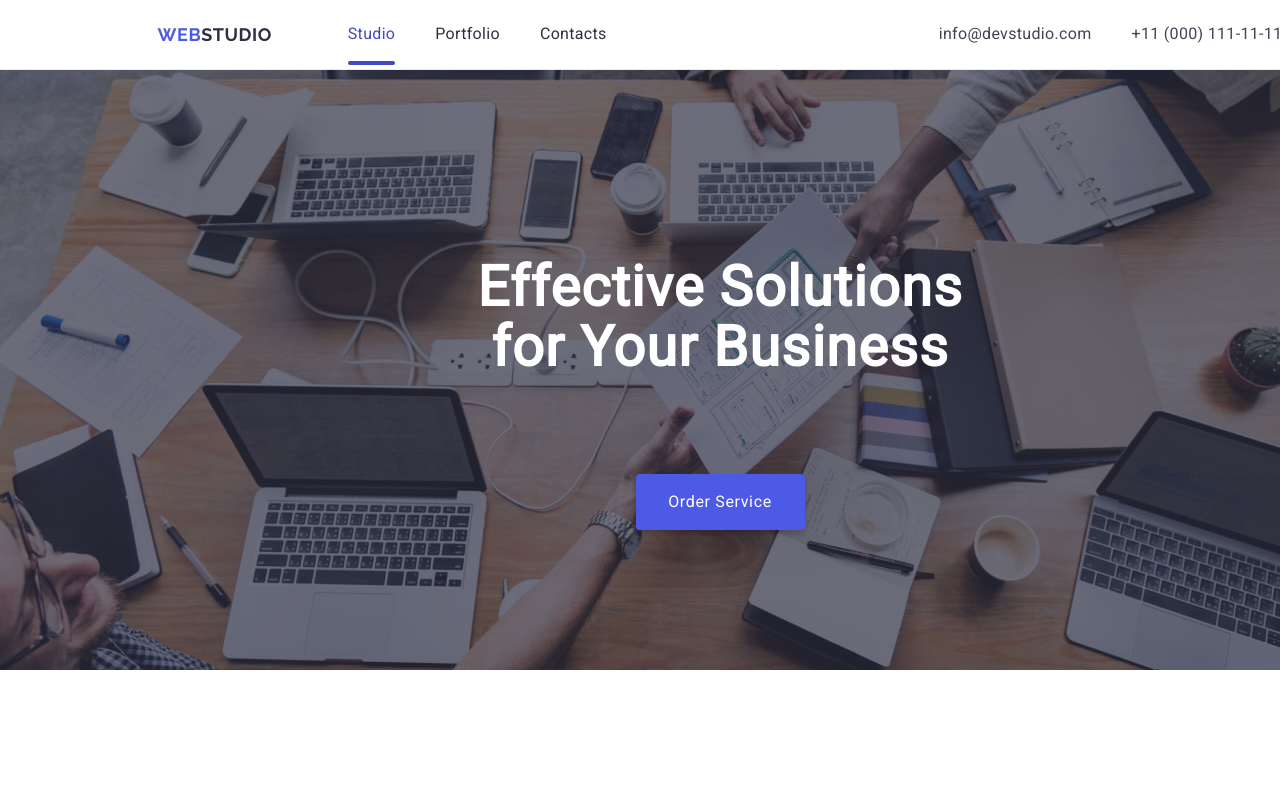
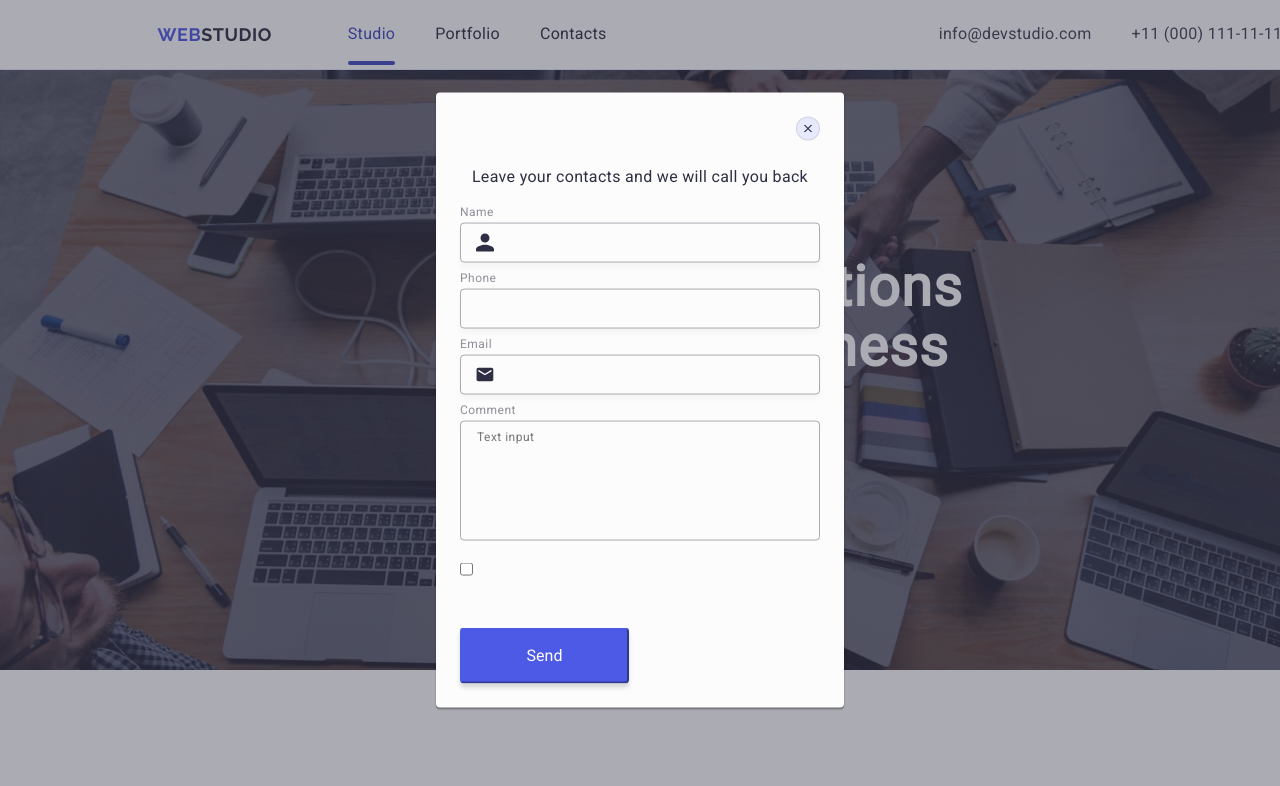
Before and after one commit to Velykobrat/goit-markup-hw-05, a plain HTML site: page index.html in a window 1280 px wide. Shown: the top 786 px of the page. Drawn offline with nearby package versions, Linux system fonts and the light colour scheme.

Commit message:
Modal form
Вніс коррективи до етапу з чекбоксом

```diff
--- a/css/styles.css
+++ b/css/styles.css
@@ -607,16 +607,14 @@ input[type="email"]::placeholder {
     position: fixed;
     top: 0;
     left: 0;
-
     display: flex;
     align-items: center;
     justify-content: center;
-
     width: 100%;
     height: 100%;
     background-color: rgba(46, 47, 66, 0.4);
 
-    transition: opacity 300ms ease-in, visibility 300ms ease-in;
+    transition: opacity 250ms cubic-bezier(0.4, 0, 0.2, 1), visibility 250ms cubic-bezier(0.4, 0, 0.2, 1);
 
     opacity: 0;
     visibility: hidden;
@@ -630,13 +628,19 @@ input[type="email"]::placeholder {
   }
 
   .modal {
-    position: relative;
+    position: absolute;
+    top: 50%;
+    left: 50%;
+    transform: translate(-50%, -50%) scale(1);
     width: 408px;
-    height: 584px;
+    min-height: 584px;
     flex-shrink: 0;
     padding: 40px;
     border-radius: 4px;
     background: #FCFCFC;
+    box-shadow: 0px 1px 1px rgba(0, 0, 0, 0.14), 0px 1px 3px rgba(0, 0, 0, 0.12), 0px 2px 1px rgba(0, 0, 0, 0.2);
+    transition: transform 250ms cubic-bezier(0.4, 0, 0.2, 1);
+    padding: 72px 24px 24px 24px;
   }
   .modal-btn {
     position: absolute;
@@ -651,10 +655,27 @@ input[type="email"]::placeholder {
     border-radius: 50%;
     fill: #E7E9FC;
   border-color: #E7E9FC;
+  background-color: #e7e9fc;
+  border: 1px solid rgba(0, 0, 0, 0.1);
+  padding: 0;
+  cursor: pointer;
+  transition: background-color 250ms cubic-bezier(0.4, 0, 0.2, 1), border 250ms cubic-bezier(0.4, 0, 0.2, 1);
+  }
 
+  .modal-btn:hover,
+  .modal-btn:focus {
+    background-color: #404bbf;
+    border: none;
   }
+
   .modal-btn-icon {
         fill: #2E2F42;
+        transition: fill 250ms cubic-bezier(0.4, 0, 0.2, 1);
+  }
+
+  .modal-btn-icon:hover,
+  .modal-btn-icon:focus {
+    fill: #ffffff;
   }
 
   .modal-caption {
@@ -665,32 +686,38 @@ input[type="email"]::placeholder {
     line-height: 24px; /* 150% */
     letter-spacing: 0.32px;
     width: 360px;
+    margin-bottom: 16px;
+    text-align: center;
+
+  }
+
+  .modal-form {
     margin-bottom: 8px;
-    margin-top: 24px;
   }
 
   .form-label {
     display: block;
-    color: #8E8F99;
+    color: #8e8f99;
     font-size: 12px;
     font-weight: 400;
-    line-height: 14px; /* 116.667% */
-    letter-spacing: 0.48px;
-    margin-top: 8px;
+    line-height: 1.17;
+    letter-spacing: 0.04em;
     margin-bottom: 4px;
   }
   .form-field {
     position: relative;
   }
+
   .form-input {
     width: 100%;
     height: 40px;
-    padding-left: 62px;
+    padding-left: 38px;
     border-radius: 4px;
-    border: 1px solid rgba(46, 47, 66, 0.40);
+    border: 1px solid rgba(46, 47, 66, 0.4);
     box-shadow: 0px 5px 5px 0px rgba(0, 0, 0, 0.03);
+    background-color: transparent;
     outline: transparent;
-    transition: border-color 300ms ease-in;
+    transition: border-color 250ms cubic-bezier(0.4, 0, 0.2, 1);
   }
 
   .form-input:focus {
@@ -699,16 +726,43 @@ input[type="email"]::placeholder {
   .form-icon {
     position: absolute;
     top: 50%;
-    left: 24px;
+    left: 16px;
     transform: translateY(-50%);
     fill: #2E2F42;
-    transition: stroke 300ms ease-in;
+    transition: fill 250ms cubic-bezier(0.4, 0, 0.2, 1);
   }
 
   .form-input:focus + .form-icon {
-    stroke: #4D5AE5;
     fill: #4D5AE5;
   }
+
+  .modal-form-last {
+    margin-bottom: 16px;
+  }
+
+  .form-field-last {
+    width: 100%;
+    height: 120px;
+    font-size: 12px;
+    line-height: 1.17;
+    letter-spacing: 0.04em;
+    color: rgba(46, 47, 66, 0.4);
+    border: 1px solid rgba(46, 47, 66, 0.4);
+    border-radius: 4px;
+    background-color: transparent;
+    padding: 8px 16px;
+    outline: transparent;
+    resize: none;
+    transition: border-color 250ms cubic-bezier(0.4, 0, 0.2, 1);
+ }
+
+  .form-field-last:focus {
+    border-color: #4D5AE5;
+ }
+
+ .modal-agreement {
+    margin-bottom: 24px;
+ }
 
 .modal-send-btn {
     display: inline-flex;
@@ -726,7 +780,7 @@ input[type="email"]::placeholder {
     margin-top: 24px;
 }
 
-.checkbox-pp {
+.modal-checkbox {
     display: inline-flex;
     color: #8E8F99;
 font-family: Roboto;
--- a/index.html
+++ b/index.html
@@ -335,68 +335,65 @@
     <!-- Modal window -->
 
 
-    <div class="backdrop">
+    <div class="backdrop is-open">
       <div class="modal">
+
         <button class="modal-btn" type="button" aria-label="Modal close button">
           <svg class="modal-btn-icon" width="8" height="8">
             <use href="./images/icons.svg#icon-close-black"></use>
           </svg>
         </button>
-        <p class="modal-caption">
-            Leave your contacts and we will call you back
-        </p>
-        <form class="modal-form form" name="modal">
 
+        <p class="modal-caption">Leave your contacts and we will call you back</p>
+
+        <div class="modal-form">
             <label class="form-label" for="user_name">Name</label>
             <div class="form-field">
-            <input
-              class="form-input"
-              type="text"
-              id="user_name"
-              name="user_name" />
-            <svg class="form-icon" width="18" height="18">
+                <input class="form-input" type="text" id="user_name" name="user_name" />
+                <svg class="form-icon" width="18" height="24">
                   <use href="./images/icons.svg#icon-name"></use>
                 </svg>
             </div>
+        </div>
 
+        <div class="modal-form">
             <label class="form-label" for="user_phone">Phone</label>
             <div class="form-field">
-              <input
-                class="form-input"
-                type="tel"
-                id="user_phone"
-                name="user_phone" />
-              <svg class="form-icon" width="18" height="18">
+                <input class="form-input" type="tel" id="user_phone" name="user_phone" />
+                <svg class="form-icon" width="18" height="24">
                   <use href="./images/icons.svg#icon-phone"></use>
                 </svg>
             </div>
+        </div>
 
+        <div class="modal-form">
             <label class="form-label" for="user_email">Email</label>
             <div class="form-field">
-                <input
-                  class="form-input"
-                  type="email"
-                  id="user_email"
-                  name="user-email" />
-                <svg class="form-icon" width="18" height="18">
+                <input class="form-input" type="email" id="user_email" name="user-email" />
+                <svg class="form-icon" width="18" height="24">
                   <use href="./images/icons.svg#icon-post"></use>
                 </svg>
             </div>
-
-            <label class="form-label" for="user_comment">Comment</label>
-            <div class="form-field">
-                  <input
-                    class="form-input"
-                    type="text"
-                    id="user_comment"
-                    name="user_comment"
-                    placeholder="Text input"/>
         </div>
 
-            <label class="checkbox-pp">
-                <input type="checkbox" name="Privat policy"/>
-                I accept the terms and conditions of the &nbsp;<a class="pp-ref" href="">Privacy Policy</a>
-            </label>
+        <div class="modal-form-last">
+            <label class="form-label" for="user_comment">Comment</label>
+            <textarea class="form-field-last" name="user-comment" id="user-comment" placeholder="Text input"></textarea>
+        </div>
+
+        <div class="modal-agreement">
+            <input class="modal-checkbox" id="user-privacy" type="checkbox" value="true" name="user-privacy">
+
+        </div>
+
+
+
+
+
+
+
+
+
 
             <button class="modal-send-btn" type="submit">Send</button>
         </form>
```
Lines whose indentation alone changed are shown as unchanged.
